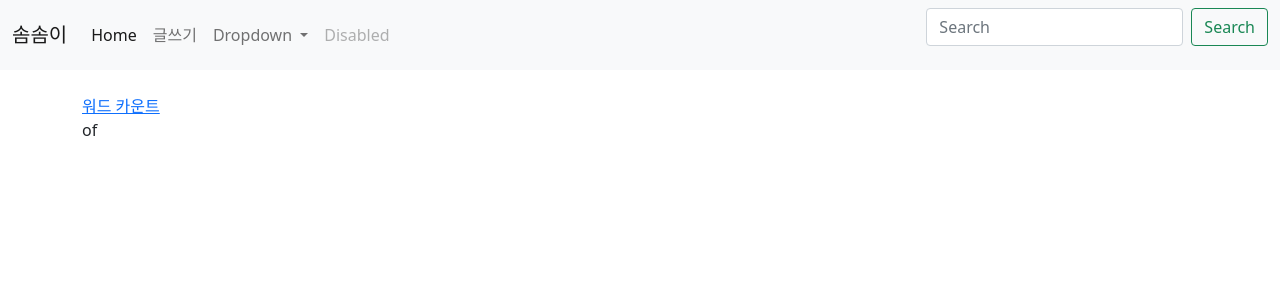
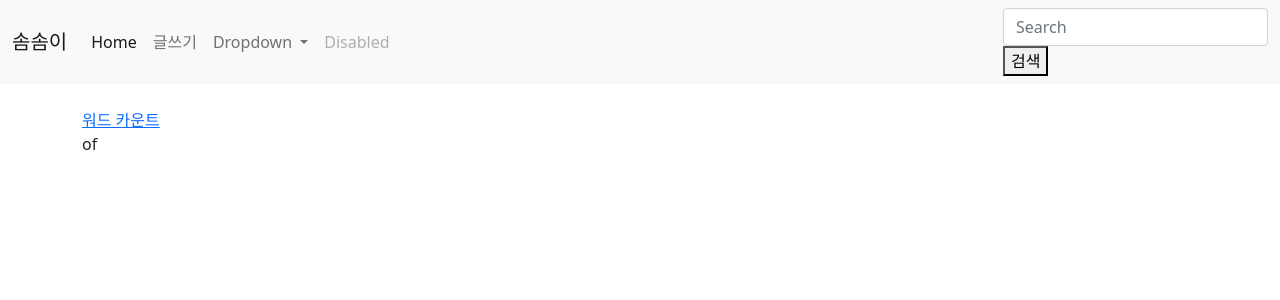
Before and after one commit to kimwoongasd/Board, a Django app: template main/templates/home.html in a window 1280 px wide. Shown: the top 300 px of the page. Run offline with Django 3.2, Linux system fonts and the light colour scheme; the template is opened without the code that fills it, so the values that code supplies are empty.

Commit message:
Add Search

```diff
--- a/main/templates/base.html
+++ b/main/templates/base.html
@@ -34,9 +34,10 @@
                         <a class="nav-link disabled" href="#" tabindex="-1" aria-disabled="true">Disabled</a>
                     </li>
                 </ul>
-                <form class="d-flex">
-                    <input class="form-control me-2" type="search" placeholder="Search" aria-label="Search">
-                    <button class="btn btn-outline-success" type="submit">Search</button>
+                <form class="form-inline my-2 my-lg-0" action="{% url 'search' %}" method="POST">
+                    {% csrf_token %}
+                    <input class="form-control me-2" type="search" placeholder="Search" aria-label="Search" name="q" value="{{q}}">
+                    <button class="form-inline my-2 my-lg-0" type="submit">검색</button>
                 </form>
             </div>
         </div>
--- a/main/urls.py
+++ b/main/urls.py
@@ -11,4 +11,5 @@ urlpatterns = [
     path('postcreate/', views.postcreate, name='postcreate'),
     path('update/<int:blog_id>/', views.update, name='update'),
     path('delete/<int:blog_id>/', views.delete, name='delete'),
+    path('search', views.search, name='search'),
 ]
```
Also changed, not shown: main/templates/search.html (added, +21 -0 lines), main/views.py (+12 -0 lines).
